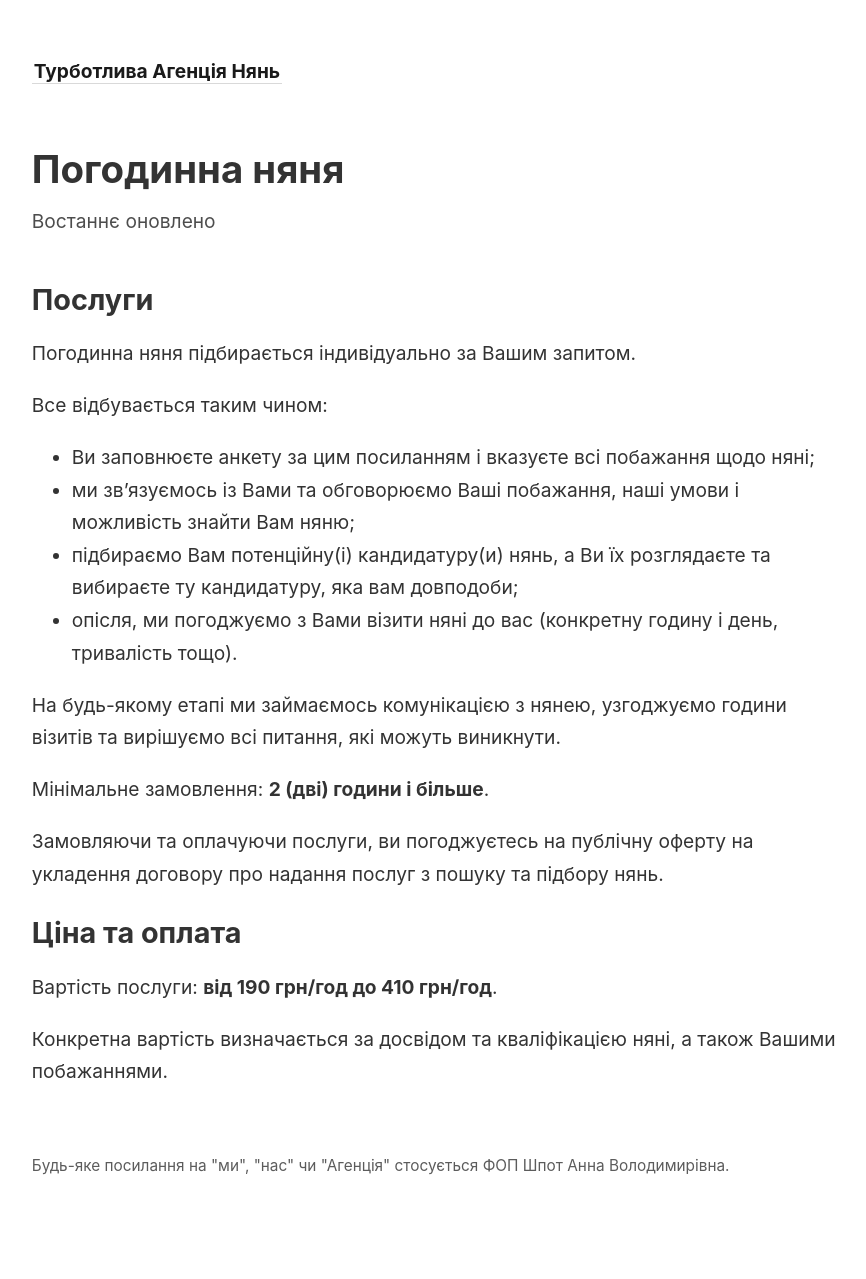
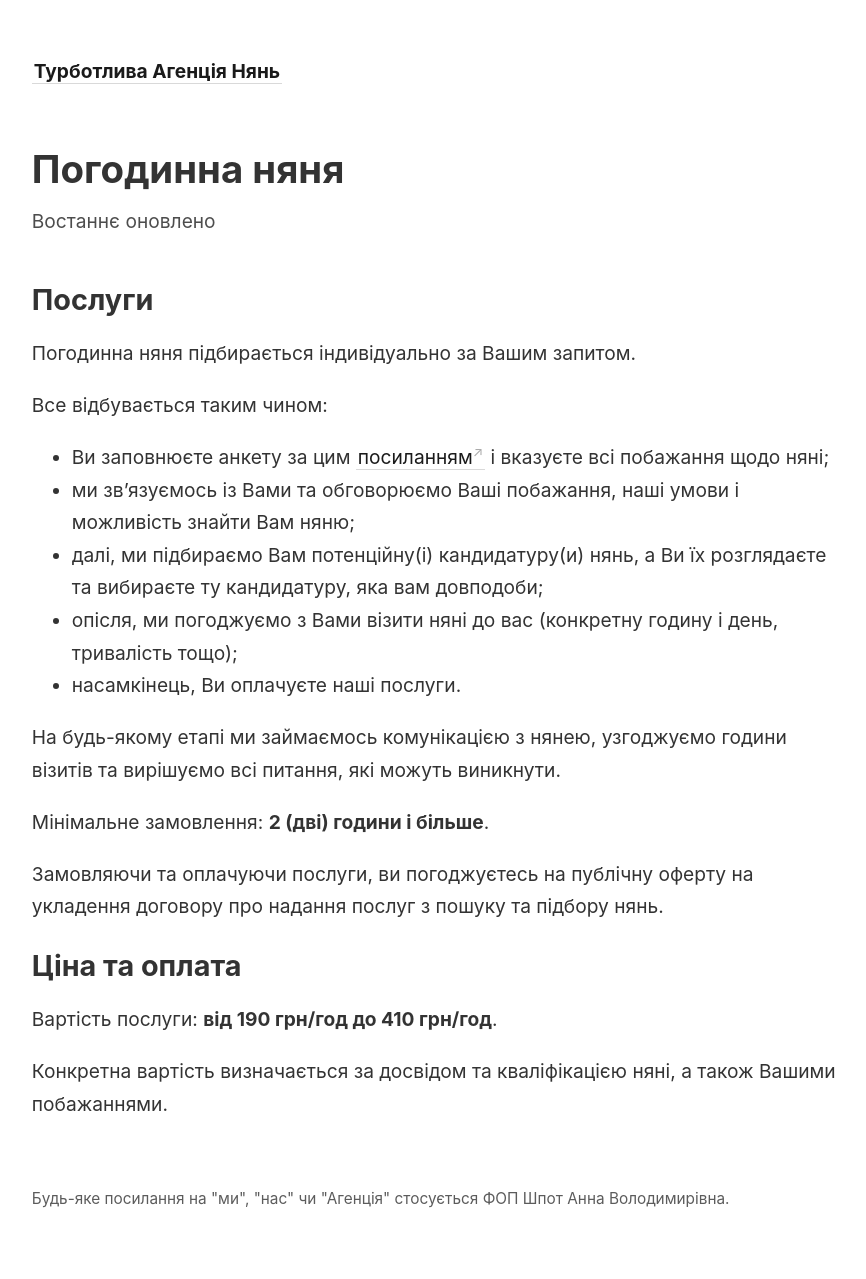
Before and after one commit to ivanchopyk/turbotlyva.agency, a Jekyll site: the page built from _notes/Nanny - Hourly.md, in a window 1280 px wide. Shown: the whole page, without its empty margins (45-911 px from the left). Built offline with Jekyll 4.4.1, drawn with Linux system fonts in a browser that asks for light colours; before the commit the page ends 1246 px from its top, so only the background shows below that.

```diff
--- a/_notes/Nanny - Hourly.md
+++ b/_notes/Nanny - Hourly.md
@@ -6,10 +6,11 @@ title: Погодинна няня
 Погодинна няня підбирається індивідуально за Вашим запитом.
 
 Все відбувається таким чином:
-- Ви заповнюєте анкету за цим посиланням і вказуєте всі побажання щодо няні;
+- Ви заповнюєте анкету за цим [посиланням](https://docs.google.com/forms/d/e/1FAIpQLSfYaCtwNy2P0V_VmB5rcI7XB0lNFS_tH-GMNctpAMcwCm0iww/viewform?fbclid=PAZXh0bgNhZW0CMTEAAaZ_QjIeLf_96-4uiLk3mAKVQmstVZHXbh7qByuyzRi7AfwZO_xCxKQOfW4_aem_N3DhVEMTkI0_LZ36eoBDPg) і вказуєте всі побажання щодо няні;
 - ми звʼязуємось із Вами та обговорюємо Ваші побажання, наші умови і можливість знайти Вам няню;
-- підбираємо Вам потенційну(і) кандидатуру(и) нянь, а Ви їх розглядаєте та вибираєте ту кандидатуру, яка вам довподоби;
-- опісля, ми погоджуємо з Вами візити няні до вас (конкретну годину і день, тривалість тощо).
+- далі, ми підбираємо Вам потенційну(і) кандидатуру(и) нянь, а Ви їх розглядаєте та вибираєте ту кандидатуру, яка вам довподоби;
+- опісля, ми погоджуємо з Вами візити няні до вас (конкретну годину і день, тривалість тощо);
+- насамкінець, Ви оплачуєте наші послуги.
 
 На будь-якому етапі ми займаємось комунікацією з нянею, узгоджуємо години візитів та вирішуємо всі питання, які можуть виникнути.
 
```
Also changed, not shown: _notes/Nanny - Full Time.md (+1 -1 lines), _pages/about.md (+2 -0 lines), _pages/index.md (+3 -4 lines), 1 other file.
